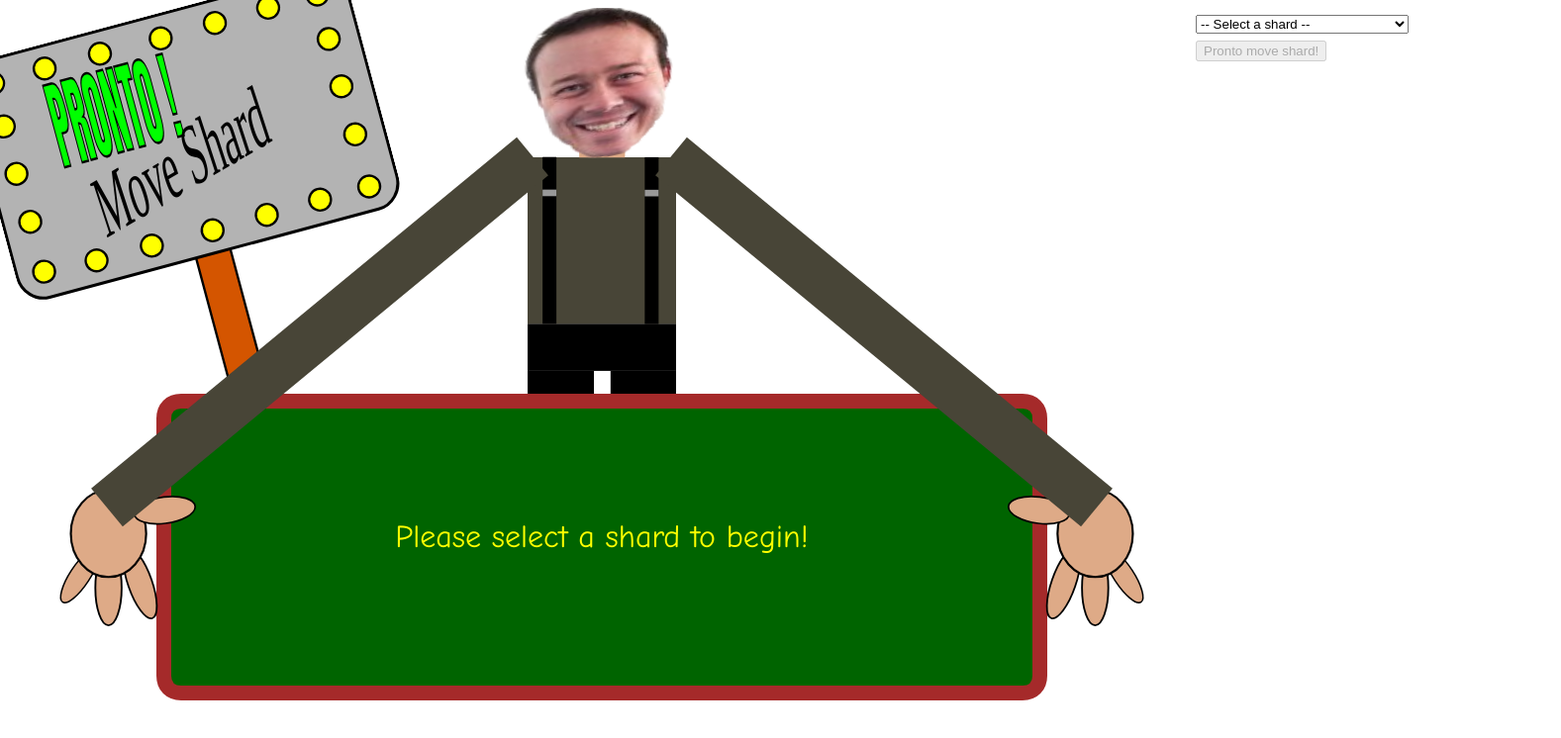
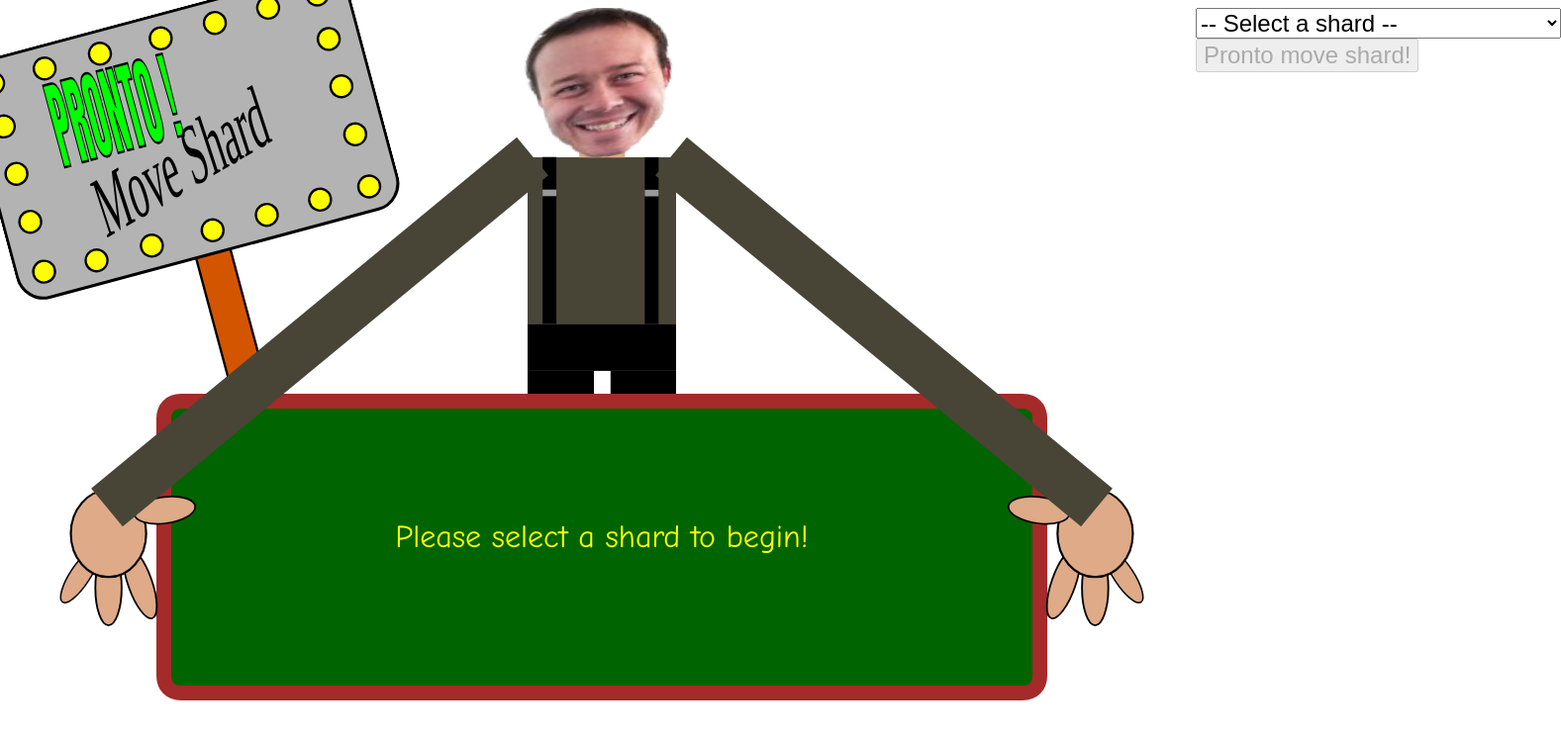
Before and after one commit to arangodb-foxx/pronto-move-shard, a plain HTML site: page frontend/standalone.html in a window 1280 px wide. Shown: the whole page at 99% size, 1577 px wide, since content can reach past the window. Drawn offline with Linux system fonts and the light colour scheme.

Commit message:
Update standalone.html

```diff
--- a/frontend/standalone.html
+++ b/frontend/standalone.html
@@ -11,7 +11,7 @@
         /*display: none;*/
       }
 
-      body {
+      select,button {
         font-size: 24px;
       }
 
```
